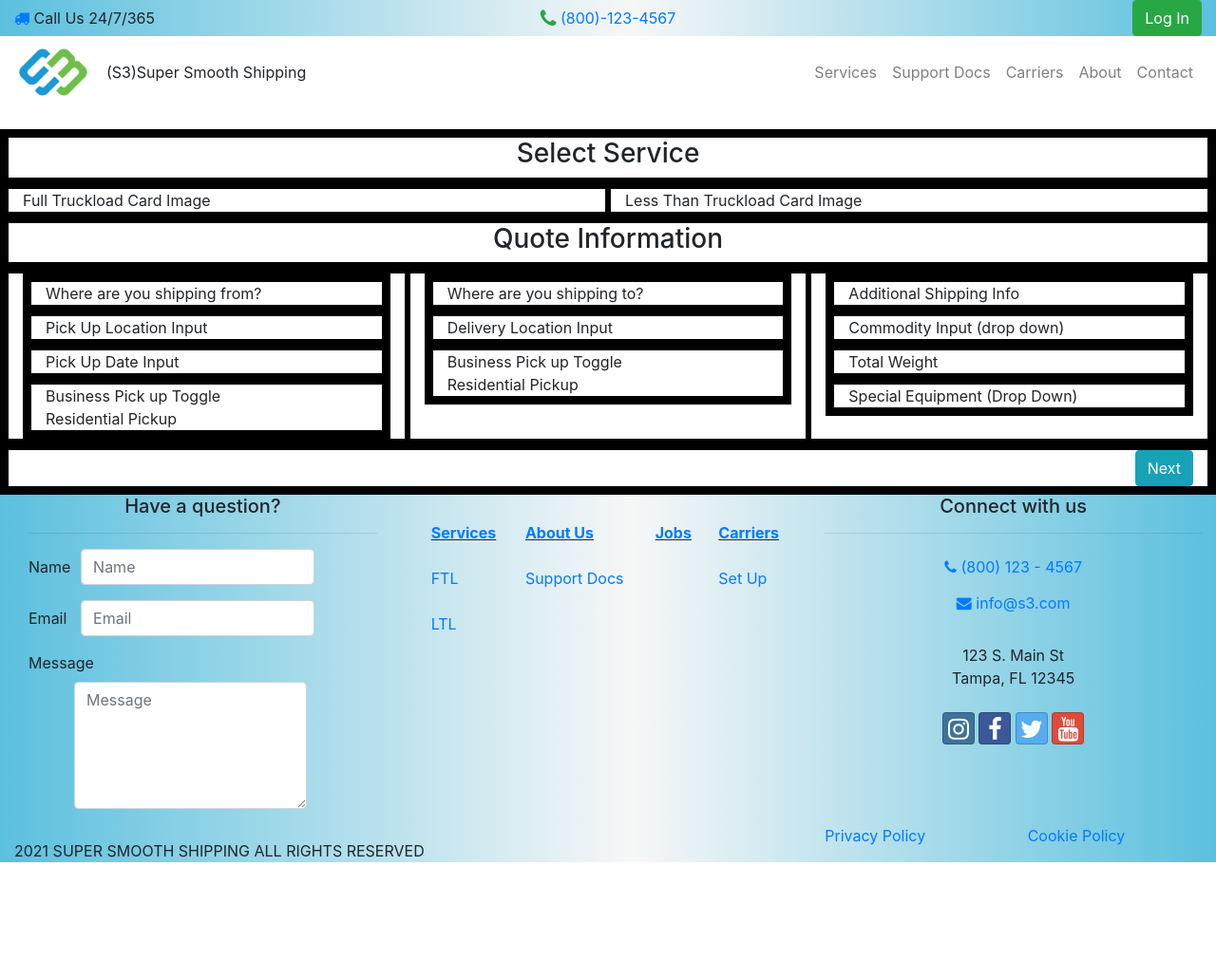
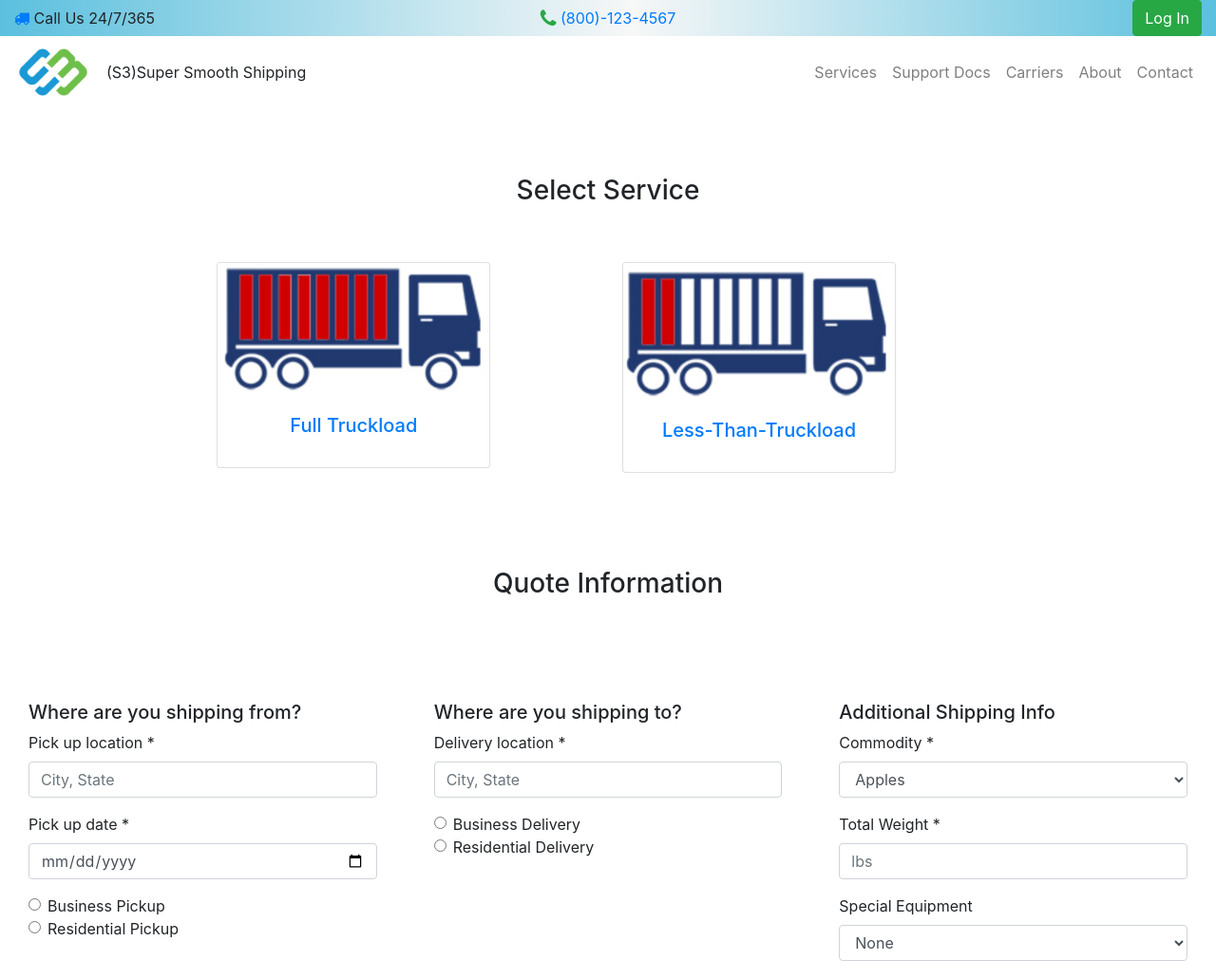
Before and after one commit to hincher13/transportation_site, a website: page ftl_quotes.html in a window 1280 px wide. Shown: the top 1031 px of the page at 95% size. Before the commit the page ends 908 px from the top, so only its background shows below. Drawn offline with nearby package versions, Linux system fonts and the light colour scheme.

Commit message:
FTL Quote Page

```diff
--- a/ftl_quotes.html
+++ b/ftl_quotes.html
@@ -77,100 +77,176 @@
 
 <!-- END HEADER SECTIONS -->
 
- <div class="container-fluid" style="border:solid black">
-    <div class="row" style="border:solid black">
-        <div class="col text-center" style="border:solid black">
+ <div class="container-fluid">
+    <div class="row justify-content-center ">
+        <div class="col-8 text-center pt-5" >
             <h3>Select Service</h3>
         </div>
     </div>
-    <div class="row" style="border:solid black">
-        <div class="col" style="border:solid black">
-            Full Truckload Card Image
-        </div>
-        <div class="col" style="border:solid black">
-            Less Than Truckload Card Image
+    <div class="row" style="height: 50px;">
+        <div class="col">
         </div>
     </div>
-    <div class="row" style="border:solid black">
-        <div class="col text-center" style="border:solid black">
-            <h3>Quote Information</h3>
+    <div class="row justify-content-center">
+        <div class="col-7 col-lg-4 text-center">
+            <a href="ftl_quotes.html"><div class="card" style="width: 18rem;">
+                <img class="card-img-top" src="img/ftl_truck.png" alt="Card image cap">
+                <div class="card-body">
+                  <h5 class="card-title">Full Truckload</h5>
+
+                </div>
+            </div></a>
+        </div>
+        <div class="col-7 col-lg-4 text-center">
+            <a href="ltl_quotes.html"><div class="card" style="width: 18rem;">
+                <img class="card-img-top" src="img/ltl_truck.png" alt="Card image cap">
+                <div class="card-body">
+                  <h5 class="card-title">Less-Than-Truckload</h5>
+
+                </div>
+            </div></a>
         </div>
     </div>
-    <div class="row" style="border:solid black">
-        <div class="col" style="border:solid black">
-            <div class="container-fluid" style="border:solid black">
-                <div class="row" style="border:solid black">
-                    <div class="col" style="border:solid black">
-                        Where are you shipping from?
+    <div class="row" style="height: 100px;">
+        <div class="col">
+        </div>
+    </div>
+    <div class="row justify-content-center">
+        <div class="col-8 text-center">
+            <a id="ftl_quote_info"><h3>Quote Information</h3></a>
+        </div>
+    </div>
+    <div class="row" style="height: 50px;">
+        <div class="col">
+        </div>
+    </div>
+    <div class="row">
+        <div class="col-7 col-md-4 mt-5">
+            <div class="container-fluid">
+                <div class="row">
+                    <div class="col">
+                        <h5>Where are you shipping from?</h5>
                     </div>
                 </div>
-                <div class="row" style="border:solid black">
-                    <div class="col" style="border:solid black">
-                        Pick Up Location Input
+                <div class="row">
+                    <div class="col">
+                        <div class="form-group">
+                            <label for="p_location">Pick up location *</label>
+                            <input type="text" class="form-control" id="p_location" name="p_location" placeholder="City, State"/>
+                        </div>
                     </div>
                 </div>
-                <div class="row" style="border:solid black">
-                    <div class="col" style="border:solid black">
-                        Pick Up Date Input
+                <div class="row">
+                    <div class="col">
+                        <div class="form-group">
+                            <label for="p_date">Pick up date *</label>
+                            <input type="date" class="form-control" id="p_date" name="p_date"/>
+                        </div>
                     </div>
                 </div>
-                <div class="row" style="border:solid black">
-                    <div class="col" style="border:solid black">
-                        Business Pick up Toggle <br/>
-                        Residential Pickup
+                <div class="row">
+                    <div class="col">
+                        <div class="form-check">
+                            <input class="form-check-input" type="radio" name="pickuptype" id="b_pickup">
+                            <label class="form-check-label" for="b_pickup">
+                                Business Pickup
+                            </label>
+                          </div>
+                          <div class="form-check">
+                            <input class="form-check-input" type="radio" name="pickuptype" id="r_pickup">
+                            <label class="form-check-label" for="r_pickup">
+                                Residential Pickup
+                            </label>
+                        </div>
                     </div>
                 </div>
             </div>
         </div>
-        <div class="col" style="border:solid black">
-            <div class="container-fluid" style="border:solid black">
-                <div class="row" style="border:solid black">
-                    <div class="col" style="border:solid black">
-                        Where are you shipping to?
+        <div class="col-7 col-md-4 mt-5">
+            <div class="container-fluid">
+                <div class="row">
+                    <div class="col">
+                        <h5>Where are you shipping to?</h5>
                     </div>
                 </div>
-                <div class="row" style="border:solid black">
-                    <div class="col" style="border:solid black">
-                        Delivery Location Input
+                <div class="row">
+                    <div class="col">
+                        <div class="form-group">
+                            <label for="d_location">Delivery location *</label>
+                            <input type="text" class="form-control" id="d_location" name="d_location" placeholder="City, State"/>
+                        </div>
                     </div>
                 </div>
-                <div class="row" style="border:solid black">
-                    <div class="col" style="border:solid black">
-                        Business Pick up Toggle <br/>
-                        Residential Pickup
+                <div class="row">
+                    <div class="col">
+                        <div class="form-check">
+                            <input class="form-check-input" type="radio" name="deliverytype" id="b_delivery">
+                            <label class="form-check-label" for="b_delivery">
+                                Business Delivery
+                            </label>
+                          </div>
+                          <div class="form-check">
+                            <input class="form-check-input" type="radio" name="deliverytype" id="r_delivery">
+                            <label class="form-check-label" for="r_delivery">
+                                Residential Delivery
+                            </label>
+                          </div>
                     </div>
                 </div>
 
             </div>
         </div>
-        <div class="col" style="border:solid black">
-            <div class="container-fluid" style="border:solid black">
-                <div class="row" style="border:solid black">
-                    <div class="col" style="border:solid black">
-                        Additional Shipping Info
+        <div class="col-7 col-md-4 mt-5">
+            <div class="container-fluid">
+                <div class="row">
+                    <div class="col">
+                        <h5>Additional Shipping Info</h5>
                     </div>
                 </div>
-                <div class="row" style="border:solid black">
-                    <div class="col" style="border:solid black">
-                        Commodity Input (drop down)
+                <div class="row">
+                    <div class="col">
+                        <div class="form-group">
+                            <label for="sel1">Commodity *</label>
+                            <select class="form-control" id="commodity">
+                              <option>Apples</option>
+                              <option>Cleaning</option>
+                              <option>Chemical</option>
+                              <option>Other</option>
+                            </select>
+                        </div>
                     </div>
                 </div>
-                <div class="row" style="border:solid black">
-                    <div class="col" style="border:solid black">
-                        Total Weight
+                <div class="row">
+                    <div class="col">
+                        <div class="form-group">
+                            <label for="d_location">Total Weight *</label>
+                            <input type="text" class="form-control" id="weight" name="weight" placeholder="lbs"/>
+                        </div>
                     </div>
                 </div>
-                <div class="row" style="border:solid black">
-                    <div class="col" style="border:solid black">
-                        Special Equipment (Drop Down)
+                <div class="row">
+                    <div class="col">
+                        <div class="form-group">
+                            <label for="sel1">Special Equipment </label>
+                            <select class="form-control" id="s_equipment">
+                              <option>None</option>
+                              <option>Lift Gate</option>
+                              <option>Driver Assist</option>
+                              <option>Hazardous Material</option>
+                            </select>
+                        </div>
                     </div>
                 </div>
             </div>
         </div>
     </div>
-    <div class="row" style="border:solid black">
-        <div class="col text-right" style="border:solid black">
-            <a class="btn btn-info" href="quotes_contact.html" role="button">Next</a>
+    <div class="row">
+        <div class="col-11 text-md-right mt-2">
+            <a class="btn btn-info btn-lg" href="quotes_contact.html" role="button">Next</a>
+        </div>
+    </div>
+    <div class="row" style="height: 100px;">
+        <div class="col">
         </div>
     </div>
 </div>
--- a/js/script.js
+++ b/js/script.js
@@ -0,0 +1,11 @@
+getQuote.addEventListener("click",toQuotePage)
+
+function toQuotePage(){
+    if (document.getElementById('ftl_index').checked) {
+        window.location.href="ftl_quotes.html#ftl_quote_info";
+    } else if (document.getElementById('ltl_index').checked) {
+        window.location.href="ltl_quotes.html";
+    } else {
+        alert("Please select FTL or LTL");
+    }
+}
```
Also changed, not shown: index.html (+5 -5 lines), img/ftl_truck.png (added), img/ltl_truck.png (added), 1 other file.
